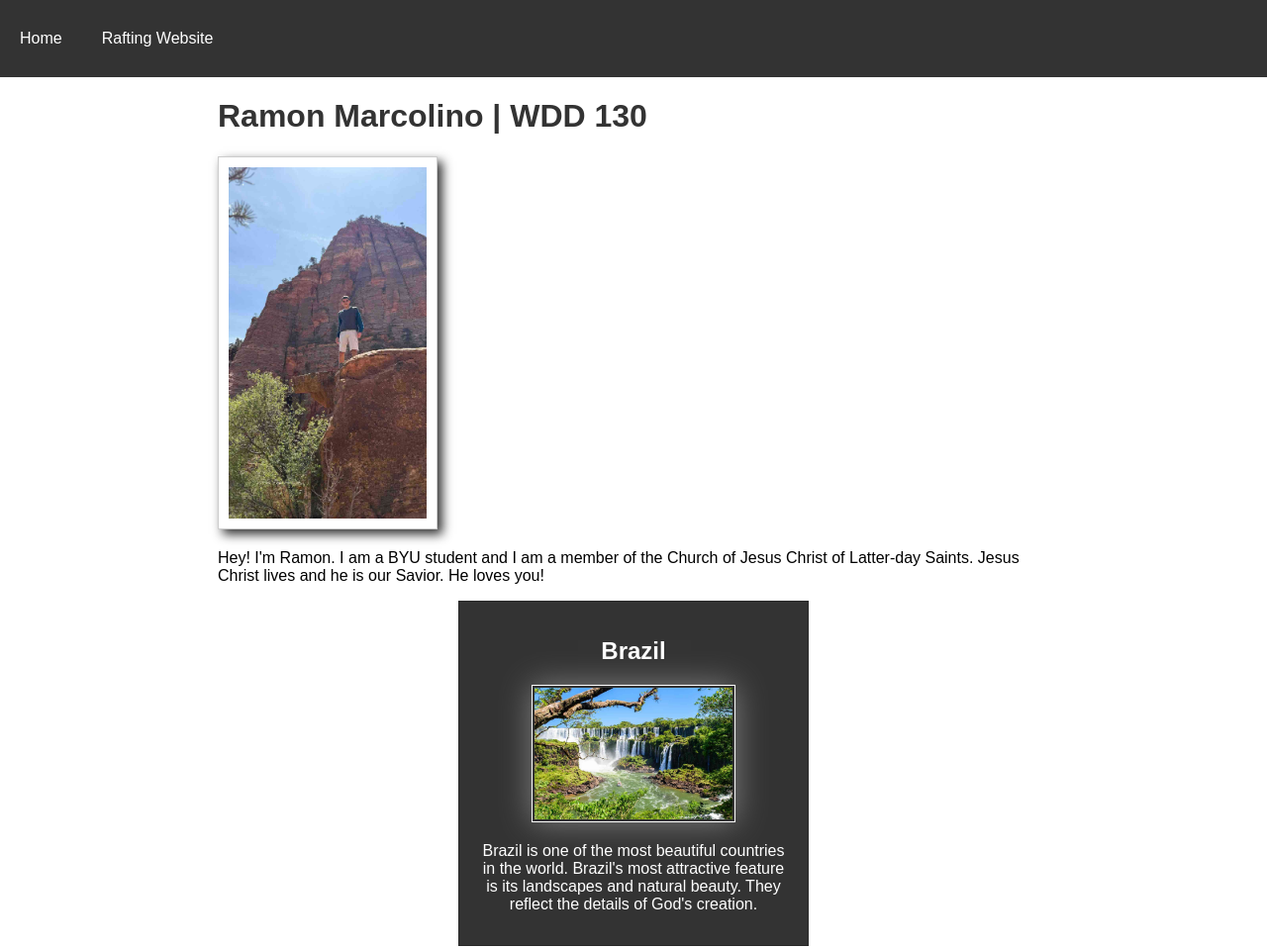
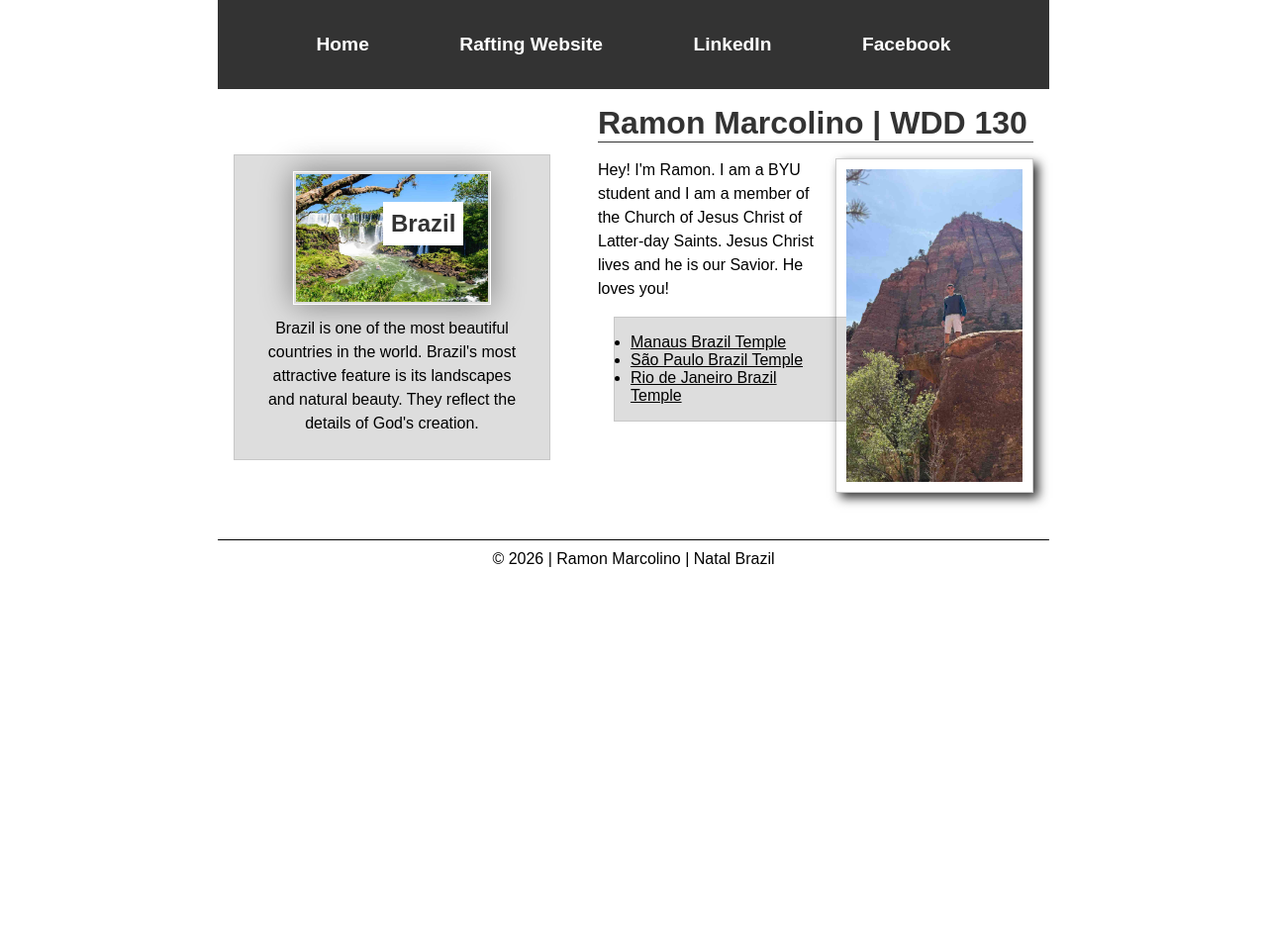
Before and after one commit to ramonmarcolino/wdd130, a plain HTML site: page index.html in a window 1280 px wide. Shown: the top 959 px of the page at 99% size. After the commit the page ends 800 px from the top, so only its background shows below. Drawn offline with Linux system fonts and the light colour scheme.

Commit message:
code along updated

```diff
--- a/index.html
+++ b/index.html
@@ -16,25 +16,57 @@
         <nav>
             <a href="#">Home</a>
             <a href="wwr/">Rafting Website</a>
+            <a href="https://linkedin.com" target="_blank">LinkedIn</a>
+            <a href="https://facebook.com" target="_blank">Facebook</a>
         </nav>
     </header>
 
+    <div class="grid">
+
         <main>
             <h1>Ramon Marcolino | WDD 130</h1>
+
             <img src="images/profile.jpg" alt="Ramon Marcolino profile picture" width="200">
-        <p>Hey! I'm Ramon. I am a BYU student and I am a member of the Church of Jesus Christ of
-            Latter-day Saints.
-            Jesus Christ lives and he is our Savior. He loves you!
+
+            <p>
+                Hey! I'm Ramon. I am a BYU student and I am a member of the Church of Jesus Christ
+                of
+                Latter-day Saints. Jesus Christ lives and he is our Savior. He loves you!
             </p>
+
+            <ul class="box">
+                <li>
+                    <a href="https://www.churchofjesuschrist.org/temples/details/manaus-brazil-temple"
+                      target="_blank">
+                        Manaus Brazil Temple
+                    </a>
+                </li>
+                <li>
+                    <a href="https://www.churchofjesuschrist.org/temples/details/sao-paulo-brazil-temple"
+                      target="_blank">
+                        São Paulo Brazil Temple
+                    </a>
+                </li>
+                <li>
+                    <a href="https://www.churchofjesuschrist.org/temples/details/rio-de-janeiro-brazil-temple"
+                      target="_blank">
+                        Rio de Janeiro Brazil Temple
+                    </a>
+                </li>
+            </ul>
         </main>
 
-    <aside>
+        <aside class="box">
             <h2>Brazil</h2>
             <img src="images/cataratas-2.jpg" alt="Cataratas do Iguaçu">
-        <p>Brazil is one of the most beautiful countries in the world. Brazil's most attractive
+            <p>
+                Brazil is one of the most beautiful countries in the world. Brazil's most attractive
                 feature is its landscapes and natural beauty. They reflect the details of God's
-            creation.</p>
+                creation.
+            </p>
         </aside>
+
+    </div>
 
     <footer>
         <p>&copy; 2026 | Ramon Marcolino | Natal Brazil</p>
--- a/styles/styles.css
+++ b/styles/styles.css
@@ -1,3 +1,9 @@
+* {
+    margin: 0;
+    padding: 0;
+    box-sizing: border-box;
+}
+
 :root {
     --heading-background-color: #f06;
     --heading-text-color: #333;
@@ -7,8 +13,14 @@
 }
 
 body {
-    margin: 0;
     font-family: Arial, Helvetica, sans-serif;
+}
+
+header,
+.grid,
+footer {
+    max-width: 840px;
+    margin: 0 auto;
 }
 
 header {
@@ -17,21 +29,26 @@ header {
 }
 
 nav {
+    background-color: #333;
+    padding: 1rem;
     display: flex;
-    gap: 20px;
-    background-color: #333;
-    padding: 10px;
+    justify-content: space-evenly;
+    align-items: center;
 }
 
 nav a {
-    color: white;
+    display: block;
+    padding: 0.5rem;
     text-decoration: none;
-    padding: 10px;
-    display: block;
+    font-size: 1.2rem;
+    font-weight: 700;
+    color: #fff;
 }
 
 h1 {
     color: #333;
+    border-bottom: 1px solid #333;
+    margin-bottom: 1rem;
 }
 
 img {
@@ -40,9 +57,16 @@ img {
     box-shadow: 0 0 30px gray;
 }
 
+.grid {
+    display: grid;
+    align-items: center;
+    grid-template-columns: 1fr 2fr;
+    gap: 1rem;
+}
+
 main {
-    max-width: 840px;
-    margin: 0 auto;
+    grid-column: 2 / 3;
+    margin: 1rem;
 }
 
 main img {
@@ -51,19 +75,20 @@ main img {
     border: 1px solid rgb(0 0 0 / 0.2);
     padding: 10px;
     box-shadow: 5px 5px 10px #333;
+    float: right;
+    margin-left: 1rem;
+    margin-bottom: 1rem;
 }
 
-p {
-    padding: 0;
+main p {
+    line-height: 1.5;
 }
 
 aside {
     width: 20rem;
-    margin: 1rem auto;
-    border: 1px solid rgb(0 0 0 / 0.2);
-    padding: 1rem;
-    background-color: #333;
-    color: white;
+    position: relative;
+    grid-column: 1 / 2;
+    grid-row: 1 / 2;
     text-align: center;
 }
 
@@ -72,9 +97,39 @@ aside img {
     height: auto;
 }
 
+aside h2 {
+    position: absolute;
+    top: 47px;
+    left: 150px;
+    background-color: white;
+    color: #333;
+    padding: 0.5rem;
+}
+
+aside p {
+    padding: 0.5rem;
+    line-height: 1.5;
+}
+
 footer {
     margin-top: 15px;
     border-top: 1px solid #000;
     text-align: center;
     padding: 10px;
 }
+
+.box {
+    margin: 1rem;
+    border: 1px solid rgb(0 0 0 / 10%);
+    padding: 1rem;
+    background-color: #ddd;
+    color: #000;
+}
+
+.box a {
+    color: #000;
+}
+
+.box a:visited {
+    color: #000;
+}
```
Lines whose indentation alone changed are shown as unchanged.
